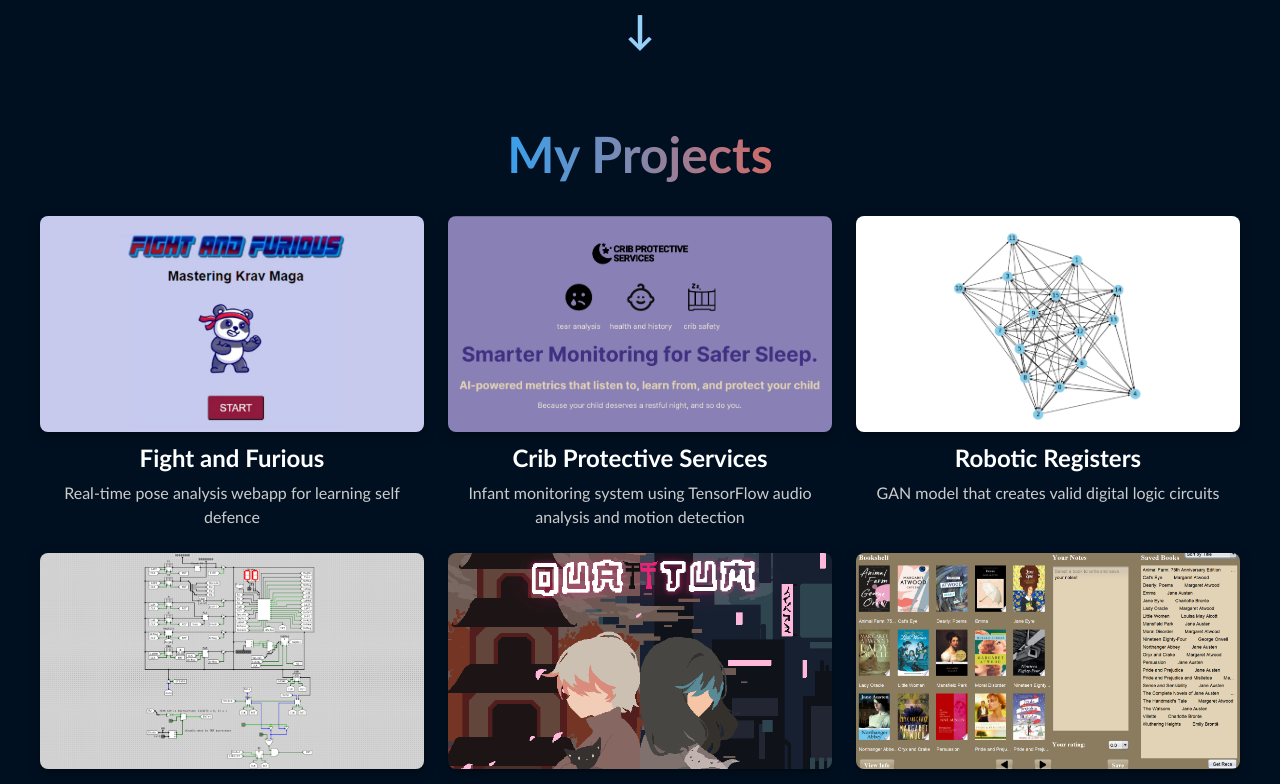
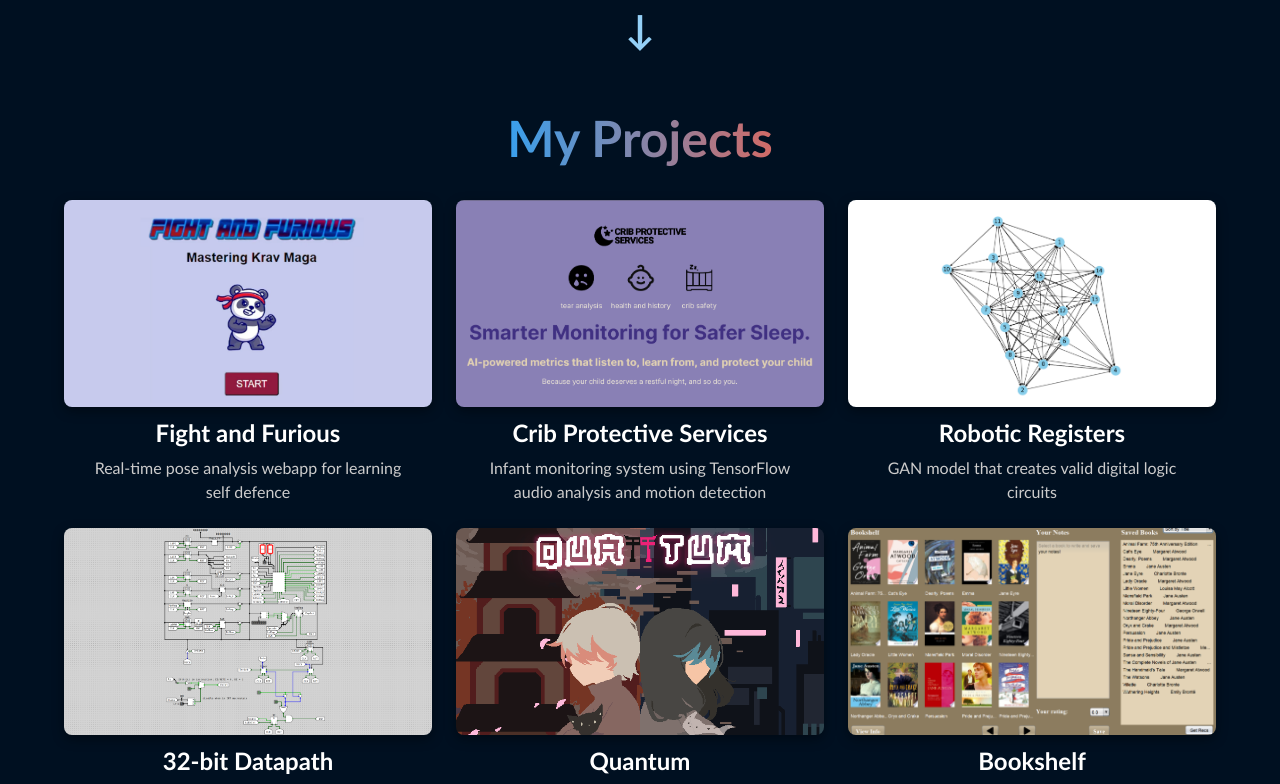
Before and after one commit to jen051/jen051.github.io, a React (Vite) app: page / in a window 1280 px wide. Shown: the part 1275-2059 px from the top of the page. Built offline with nearby package versions, Linux system fonts and the light colour scheme.

Commit message:
projects css tweaks

```diff
--- a/src/components/projects/projects.css
+++ b/src/components/projects/projects.css
@@ -1,7 +1,6 @@
 .projects {
     display: flex;
     flex-direction: column;
-    padding: 1rem 1rem 2.5rem;
 }
 
 .projects-heading {
@@ -21,10 +20,8 @@
     -webkit-text-fill-color: transparent;
 }
 
-/* 2) Center & constrain content */
 .projects-content {
-    max-width: 1200px;
-    margin: 0 auto;
+    margin: 0 5%;
     display: grid;
     grid-template-columns: repeat(3, 1fr);
     gap: 1.5rem;
@@ -35,12 +32,12 @@
     flex-direction: column;
     align-items: center;
     text-align: center;
+    width: auto;
 }
 
 .project-card .project-title {
     margin-top: 0.75rem;
     font-size: 1.5rem;
-    /* ~24px */
     font-weight: 600;
     color: #ffffff;
     line-height: 1.2;
--- a/src/components/projects/projects.jsx
+++ b/src/components/projects/projects.jsx
@@ -19,7 +19,6 @@ const Projects = () => {
             /></a>
             <h3 className="project-title">{work.proj_name}</h3>
             <p className='project-desc'>{work.proj_desc}</p>
-
           </div>
         ))}
       </div>
```
